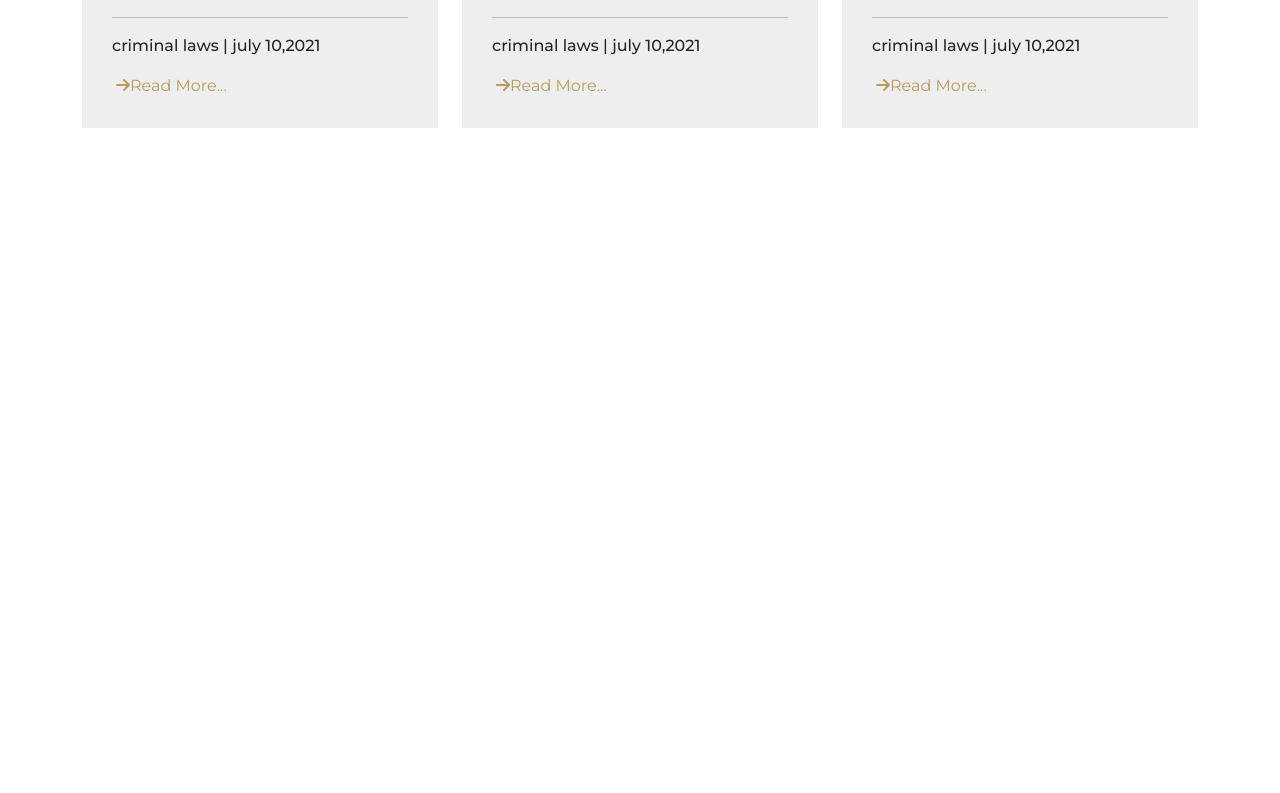
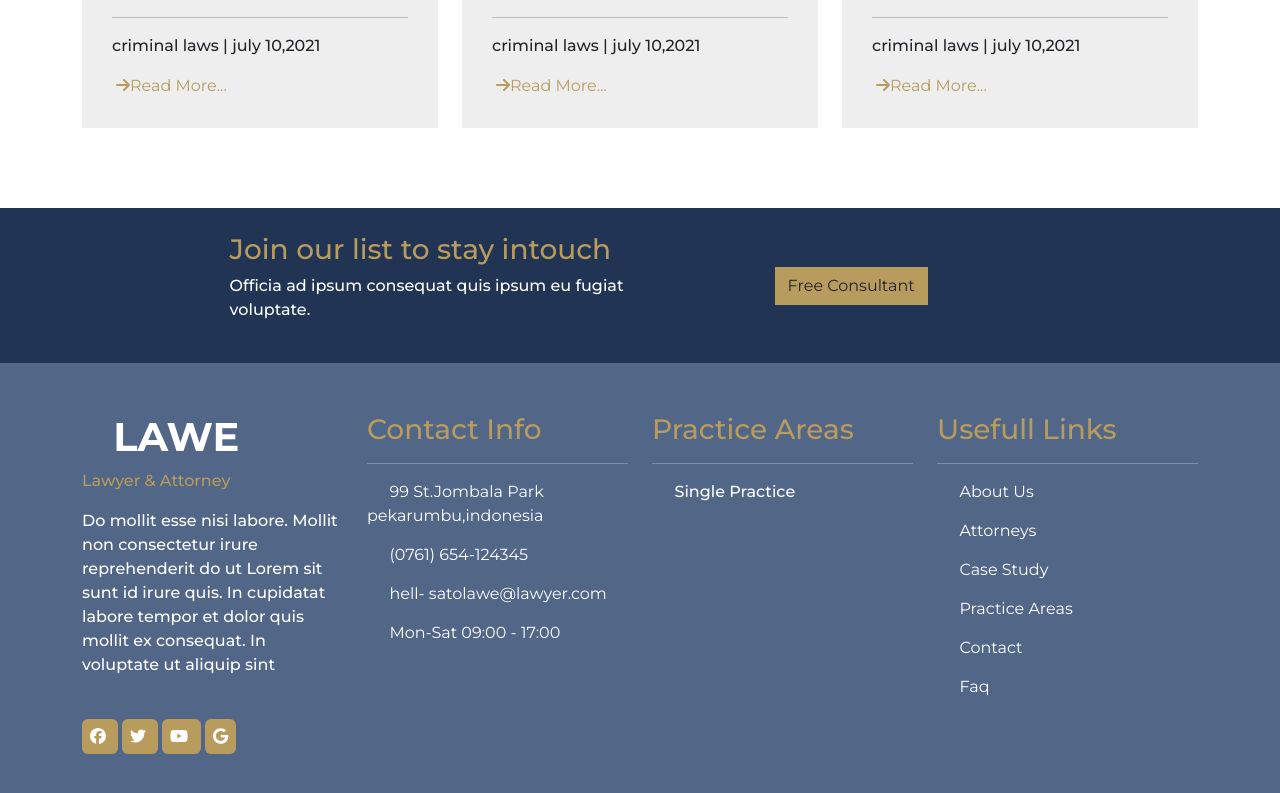
Before and after one commit to NasarLalu10/NextJs-Lawe, a Next.js app: page /home in a window 1280 px wide. Shown: the part 4669-5462 px from the top of the page. Before the commit the page ends 4877 px from the top, so only its background shows below. Built offline with nearby package versions, Linux system fonts and the light colour scheme.

Commit message:
all-done-only-footer-icon-left

```diff
--- /dev/null
+++ b/components/consulting/Consulting.js
@@ -0,0 +1,27 @@
+import styles from "./style.module.css"
+
+const ConsultingSection= () =>{
+    return(<>
+    <section className={styles.intouchSection}>
+        <div className={styles.intouchContainer + " container"}>
+            <div className="row align-items-center text-center">
+
+                <div className={styles.inCol + " col-md-6 text-start"}>
+
+                    <h3 className="orangeText">Join our list to stay intouch</h3>
+                    <p className="text-start">Officia ad ipsum consequat quis ipsum eu fugiat voluptate.</p>
+
+                </div>
+
+                <div className={styles.inCol + " col-md-6"}>
+
+                    <button type="button" className="btn rounded-0 orangeBg">Free Consultant</button>
+
+                </div>
+            </div>
+        </div>
+    </section>
+    </>)
+}
+
+export default ConsultingSection
--- /dev/null
+++ b/components/consulting/style.module.css
@@ -0,0 +1,9 @@
+.intouchSection {
+    padding: 25px 0px;
+    background-color: #213454;
+    color: #fff;
+}
+
+.intouchContainer {
+    width: 66% !important;
+}
--- /dev/null
+++ b/components/footer/Footer.js
@@ -0,0 +1,83 @@
+import styles from "./style.module.css"
+
+import { faFacebook ,faTwitter ,faYoutube ,faGoogle} from '@fortawesome/free-brands-svg-icons'
+import { FontAwesomeIcon } from '@fortawesome/react-fontawesome'
+
+const FooterSection = () => {
+
+    return (
+        <>
+
+            <section className={styles.footerSection}>
+
+                <div className="container">
+
+                    <div className={styles.footerRow + " row"}>
+
+                        <div className={styles.footer1 + " col-md-3"}>
+
+                            <h1>LAWE</h1>
+                            <p className="orangeText">Lawyer & Attorney</p>
+
+                            <p className="mb-5">Do mollit esse nisi labore. Mollit non consectetur irure reprehenderit do ut Lorem sit sunt id
+                                irure quis. In cupidatat labore tempor et dolor quis mollit ex consequat. In voluptate ut
+                                aliquip sint
+                            </p>
+
+
+                            <div className="socialIiconsContainer">
+                               <span className=" orangeBg p-2 rounded-2 me-1"> <FontAwesomeIcon icon={faFacebook} /> </span>
+                               <span className=" orangeBg p-2 rounded-2 me-1"> <FontAwesomeIcon icon={faTwitter} />  </span>
+                               <span className=" orangeBg p-2 rounded-2 me-1"> <FontAwesomeIcon icon={faYoutube} />  </span>
+                               <span className=" orangeBg p-2 rounded-2 me-1"> <FontAwesomeIcon icon={faGoogle} />   </span>
+                            </div>
+
+                        </div>
+
+                        <div className={styles.footer2 + " col-md-3"}>
+
+                            <h3 className="orangeText">Contact Info</h3>
+                            <hr className="hrLine" />
+                            <ul className="list-unstyled">
+                                <li className={styles.contact1}>99 St.Jombala Park pekarumbu,indonesia</li>
+                                <li className={styles.contact2}>(0761) 654-124345</li>
+                                <li className={styles.contact3}>hell- satolawe@lawyer.com</li>
+                                <li className={styles.contact4}>Mon-Sat 09:00 - 17:00</li>
+                            </ul>
+
+                        </div>
+
+                        <div className={styles.footer3 + " col-md-3"}>
+
+                            <h3 className="orangeText">Practice Areas</h3>
+                            <hr className="hrLine" />
+                            <p>Single Practice</p>
+
+                        </div>
+
+                        <div className={styles.footer4 + " col-md-3"}>
+
+                            <h3 className="orangeText">Usefull Links</h3>
+                            <hr className="hrLine" />
+                            <ul className="list-unstyled">
+                                <li>About Us</li>
+                                <li>Attorneys</li>
+                                <li>Case Study</li>
+                                <li>Practice Areas</li>
+                                <li>Contact</li>
+                                <li>Faq</li>
+                            </ul>
+
+                        </div>
+
+                    </div>
+
+                </div>
+
+            </section>
+
+        </>
+    )
+}
+
+export default FooterSection
--- /dev/null
+++ b/components/footer/style.module.css
@@ -0,0 +1,112 @@
+.footerSection {
+    padding: 50px 0px;
+    background-color: #526688;
+    color: #fff;
+}
+
+.footer1 h1::before {
+    color: #b89c5e;
+    content: "\f24e";
+    font-weight: 900;
+    font-family: "Font Awesome 6 Free";
+    -webkit-font-smoothing: antialiased;
+    display: var(--fa-display, inline-block);
+    font-style: normal;
+    font-variant: normal;
+    line-height: 1;
+    text-rendering: auto;
+}
+
+.footer2 .contact1::before {
+    color: #b89c5e;
+    content: "\f3c5";
+    font-weight: 900;
+    font-family: "Font Awesome 6 Free";
+    -webkit-font-smoothing: antialiased;
+    display: var(--fa-display, inline-block);
+    font-style: normal;
+    font-variant: normal;
+    line-height: 1;
+    text-rendering: auto;
+    margin-right: 10px;
+}
+
+.footer2 .contact2::before {
+    color: #b89c5e;
+    content: "\f095";
+    font-weight: 900;
+    font-family: "Font Awesome 6 Free";
+    -webkit-font-smoothing: antialiased;
+    display: var(--fa-display, inline-block);
+    font-style: normal;
+    font-variant: normal;
+    line-height: 1;
+    text-rendering: auto;
+    margin-right: 10px;
+}
+
+.footer2 .contact3::before {
+    color: #b89c5e;
+    content: "\f0e0";
+    font-weight: 900;
+    font-family: "Font Awesome 6 Free";
+    -webkit-font-smoothing: antialiased;
+    display: var(--fa-display, inline-block);
+    font-style: normal;
+    font-variant: normal;
+    line-height: 1;
+    text-rendering: auto;
+    margin-right: 10px;
+}
+
+.footer2 .contact4::before {
+    color: #b89c5e;
+    content: "\f017";
+    font-weight: 900;
+    font-family: "Font Awesome 6 Free";
+    -webkit-font-smoothing: antialiased;
+    display: var(--fa-display, inline-block);
+    font-style: normal;
+    font-variant: normal;
+    line-height: 1;
+    text-rendering: auto;
+    margin-right: 10px;
+}
+
+.footer3 p::before {
+    color: #b89c5e;
+    content: "\f061 ";
+    font-weight: 900;
+    font-family: "Font Awesome 6 Free";
+    -webkit-font-smoothing: antialiased;
+    display: var(--fa-display, inline-block);
+    font-style: normal;
+    font-variant: normal;
+    line-height: 1;
+    text-rendering: auto;
+    margin-right: 10px;
+}
+
+.footer4 li::before {
+    color: #b89c5e;
+    content: "\f054 ";
+    font-weight: 900;
+    font-family: "Font Awesome 6 Free";
+    -webkit-font-smoothing: antialiased;
+    display: var(--fa-display, inline-block);
+    font-style: normal;
+    font-variant: normal;
+    line-height: 1;
+    text-rendering: auto;
+    margin-right: 10px;
+}
+
+.hrLine {
+    width: 50px;
+    border: 1px solid #b89c5e;
+    color: #b89c5e;
+}
+
+.footerSection ul li {
+    margin-bottom: 15px;
+}
--- a/components/news/News.js
+++ b/components/news/News.js
@@ -54,7 +54,7 @@ const NewsSection = ({NewsLinks}) => {
 
                                     <p>criminal laws | july 10,2021</p>
 
-                                    <a href="#" class="orangeText text-decoration-none">
+                                    <a href="#" className="orangeText text-decoration-none">
                                         <FontAwesomeIcon icon={faArrowRight} className="ms-1" />Read More...</a>
 
 
--- a/pages/_app.js
+++ b/pages/_app.js
@@ -1,5 +1,6 @@
 import '../node_modules/bootstrap/dist/css/bootstrap.min.css'
 import '../styles/globals.css'
+
 
 function MyApp({ Component, pageProps }) {
   return (
--- a/pages/home/index.js
+++ b/pages/home/index.js
@@ -8,19 +8,14 @@ import BrandSection from '../../components/brand/Brand'
 import AttorneySection from '../../components/attorney/Attorney'
 import AdviceSection from '../../components/advice/Advice'
 import NewsSection from '../../components/news/News'
+import ConsultingSection from '../../components/consulting/Consulting'
+import FooterSection from '../../components/footer/Footer'
 
 
-import { faScaleBalanced } from '@fortawesome/free-solid-svg-icons'
-import { faFireFlameCurved } from '@fortawesome/free-solid-svg-icons'
-import { faTruckMedical } from '@fortawesome/free-solid-svg-icons'
-import { faUserGroup } from '@fortawesome/free-solid-svg-icons'
-import { faMoneyBillWave } from '@fortawesome/free-solid-svg-icons'
-import { faLeaf } from '@fortawesome/free-solid-svg-icons'
-import { faUserSecret } from '@fortawesome/free-solid-svg-icons'
-import { faFacebook } from '@fortawesome/free-brands-svg-icons'
-import { faTwitter } from '@fortawesome/free-brands-svg-icons'
-import { faYoutube } from '@fortawesome/free-brands-svg-icons'
+import { faScaleBalanced,faFireFlameCurved,faTruckMedical,faUserGroup,faMoneyBillWave,faLeaf,faUserSecret } from '@fortawesome/free-solid-svg-icons'
+import { faFacebook ,faTwitter ,faYoutube} from '@fortawesome/free-brands-svg-icons'
 import { FontAwesomeIcon } from '@fortawesome/react-fontawesome'
+
 const index = () => {
 
     const menulinks=[
@@ -105,6 +100,10 @@ const index = () => {
 
     <NewsSection NewsLinks={newsData}/>
 
+    <ConsultingSection/>
+
+    <FooterSection/>
+
     </>
     )
 }
```
Also changed, not shown: styles/Responsive.css (added, +146 -0 lines).
